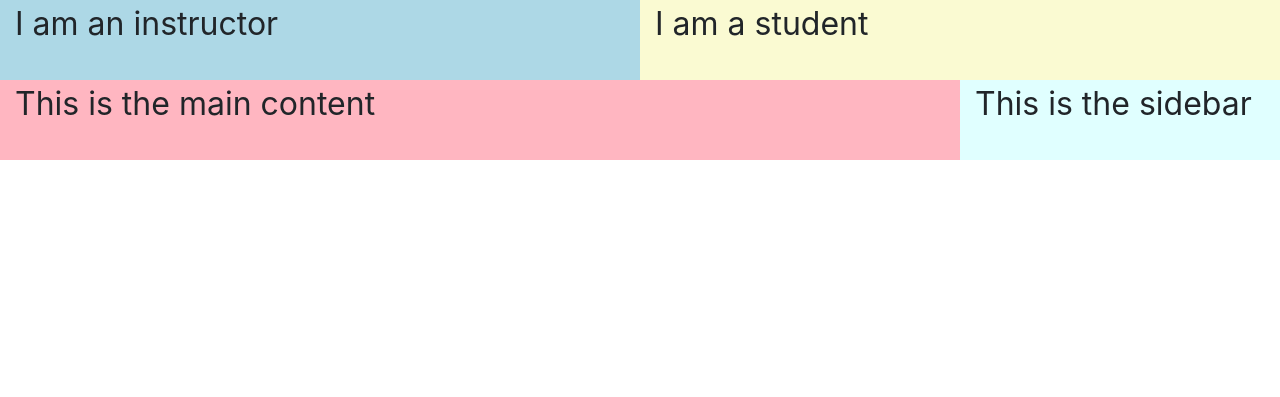
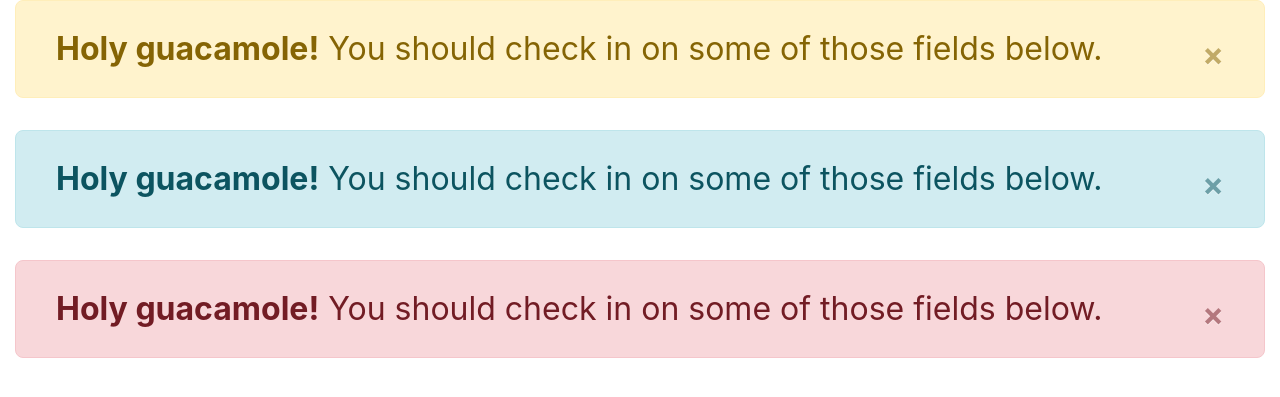
Before and after one commit to h0p3d/y2s18-bootstrap-demos, a Flask app: page / in a window 1280 px wide. Shown: the top 397 px of the page. Run offline with Flask 2, Linux system fonts and the light colour scheme; some libraries are stand-ins or nearby versions.

Commit message:
Copy and past components

```diff
--- a/templates/home.html
+++ b/templates/home.html
@@ -16,25 +16,26 @@
 
     <body>
         <div class="container-fluid">
-            <div class="row">
-                <div class="col-md-6" style="background: lightblue">
-                    <p>I am an instructor</p>
-                </div>
+            <div class="alert alert-warning alert-dismissible fade show" role="alert">
+                <strong>Holy guacamole!</strong> You should check in on some of those fields below.
+                <button type="button" class="close" data-dismiss="alert" aria-label="Close">
+                    <span aria-hidden="true">&times;</span>
+                </button>
+            </div>
 
-                <div class="col-md-6" style="background: lightgoldenrodyellow">
-                    <p>I am a student</p>
-                </div>
-            </div> <!-- /.row -->
+            <div class="alert alert-info alert-dismissible fade show" role="alert">
+                <strong>Holy guacamole!</strong> You should check in on some of those fields below.
+                <button type="button" class="close" data-dismiss="alert" aria-label="Close">
+                    <span aria-hidden="true">&times;</span>
+                </button>
+            </div>
 
-            <div class="row">
-                <div class="col-sm-8 col-lg-9" style="background: lightpink">
-                    <p>This is the main content</p>
-                </div>
-
-                <div class="col-sm-4 col-lg-3" style="background: lightcyan">
-                    <p>This is the sidebar</p>
-                </div>
-            </div> <!-- /.row -->
+            <div class="alert alert-danger alert-dismissible fade show" role="alert">
+                <strong>Holy guacamole!</strong> You should check in on some of those fields below.
+                <button type="button" class="close" data-dismiss="alert" aria-label="Close">
+                    <span aria-hidden="true">&times;</span>
+                </button>
+            </div>
         </div>
 
         <!-- Add JQuery and Bootstrap JS to the page -->
```
